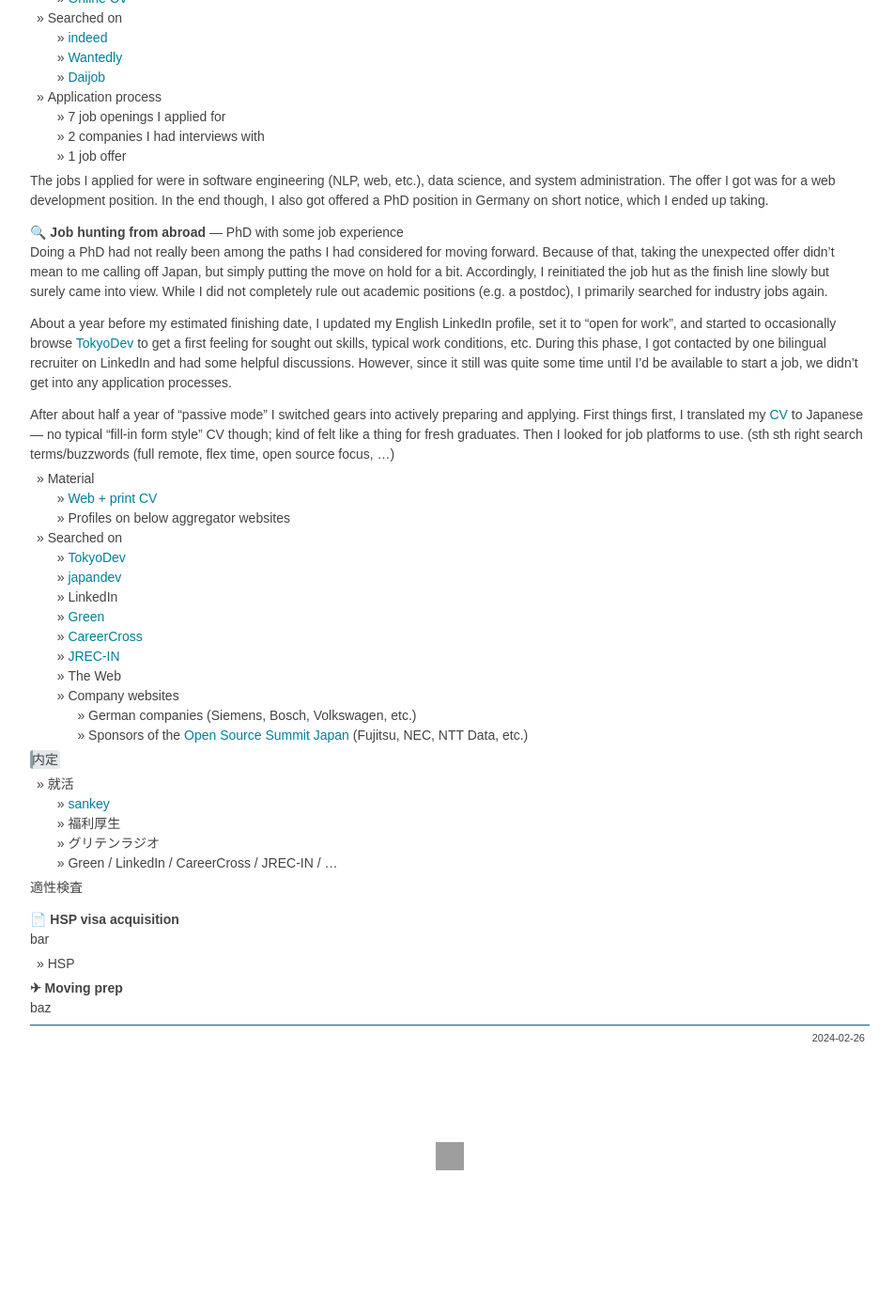
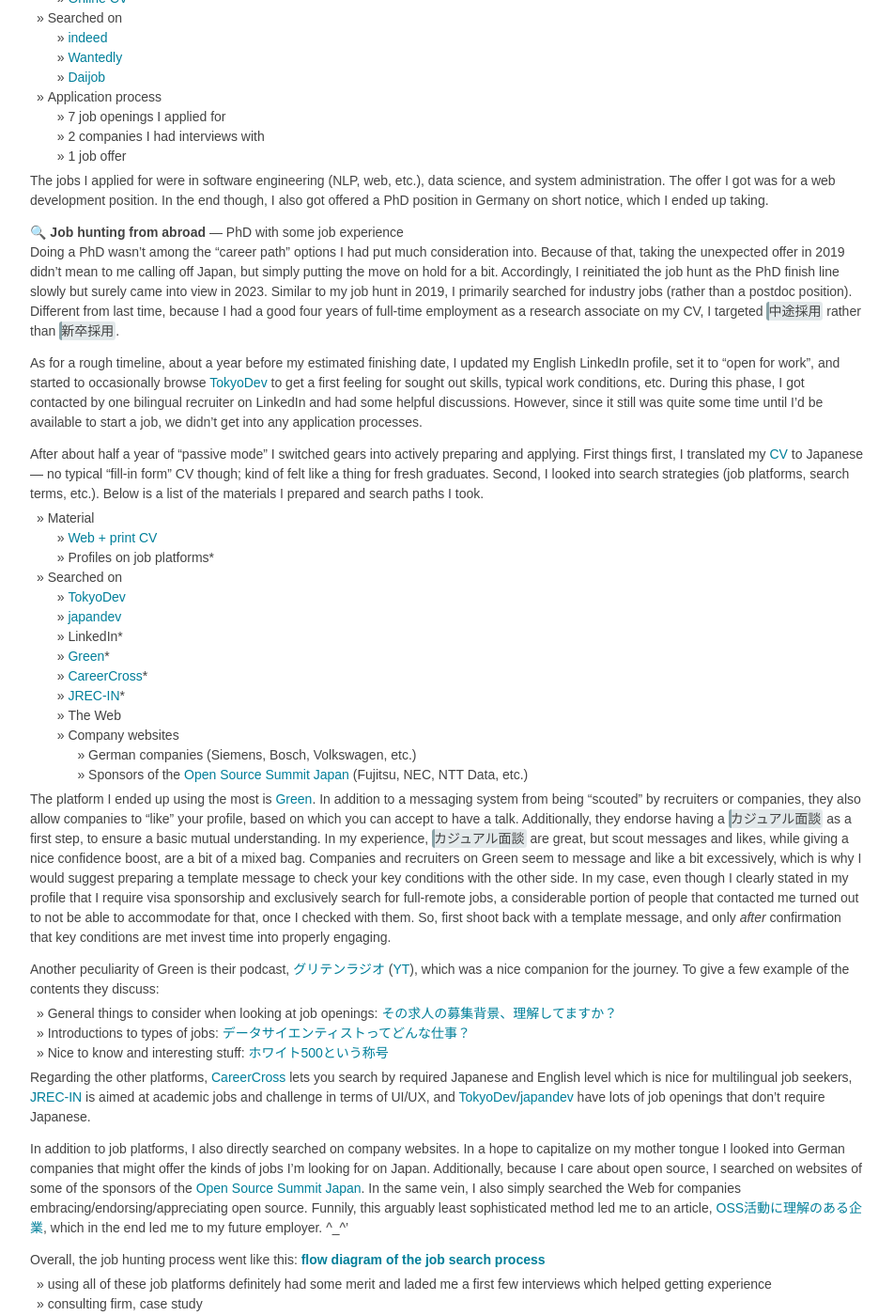
Before and after one commit to IllDepence/sirtetris.com_2021_jekyll, a Jekyll site: the page built from _posts/2024-02-26-xxxxxxxy.md, in a window 1280 px wide and 1400 px high, scrolled down 686 px. Shown: the whole window at 94% size, without its empty margins (161-1113 px from the left). Built offline with Jekyll 4.4.1, drawn with Linux system fonts in a browser that asks for light colours; before the commit the page ends 2031 px from its top, so only the background shows below that; some of the changed text lies outside the part shown; grey boxes are pictures that could not be loaded.

Commit message:
work on WIP blog post

```diff
--- a/_posts/2024-02-26-xxxxxxxy.md
+++ b/_posts/2024-02-26-xxxxxxxy.md
@@ -12,7 +12,7 @@ After having been to Japan as [an exchange student](/s/MYJ15), [a research inter
 In early 2019, I had my first experience with hunting for a job in Japan from abroad. The plan back then was to line up a job for when I’d finish my master’s. Going by old notes, I could reconstruct the following.
 
 * Material
-    * [Japanese “fill-in style” CV](https://github.com/shigio/rireki-style)
+    * [Japanese “fill-in form” CV](https://github.com/shigio/rireki-style)
     * [Online CV](https://github.com/pages-themes/minimal)
 * Searched on
     * [indeed](https://jp.indeed.com/)
@@ -26,41 +26,45 @@ In early 2019, I had my first experience with hunting for a job in Japan from ab
 The jobs I applied for were in software engineering (NLP, web, etc.), data science, and system administration. The offer I got was for a web development position. In the end though, I also got offered a PhD position in Germany on short notice, which I ended up taking.
 
 **🔍 Job hunting from abroad** — PhD with some job experience
-Doing a PhD had not really been among the paths I had considered for moving forward. Because of that, taking the unexpected offer didn’t mean to me calling off Japan, but simply putting the move on hold for a bit. Accordingly, I reinitiated the job hut as the finish line slowly but surely came into view. While I did not completely rule out academic positions (e.g. a postdoc), I primarily searched for industry jobs again.
+Doing a PhD wasn’t among the “career path” options I had put much consideration into. Because of that, taking the unexpected offer in 2019 didn’t mean to me calling off Japan, but simply putting the move on hold for a bit. Accordingly, I reinitiated the job hunt as the PhD finish line slowly but surely came into view in 2023. Similar to my job hunt in 2019, I primarily searched for industry jobs (rather than a postdoc position). Different from last time, because I had a good four years of full-time employment as a research associate on my CV, I targeted <span class="mixlang"><span class="swap" swap="mid-career recruitment"><span class="inner">中途採用</span></span></span> rather than <span class="mixlang"><span class="swap" swap="new graduate recruitment"><span class="inner">新卒採用</span></span></span>.
 
-About a year before my estimated finishing date, I updated my English LinkedIn profile, set it to “open for work”, and started to occasionally browse [TokyoDev](https://www.tokyodev.com/) to get a first feeling for sought out skills, typical work conditions, etc. During this phase, I got contacted by one bilingual recruiter on LinkedIn and had some helpful discussions. However, since it still was quite some time until I’d be available to start a job, we didn’t get into any application processes.
+As for a rough timeline, about a year before my estimated finishing date, I updated my English LinkedIn profile, set it to “open for work”, and started to occasionally browse [TokyoDev](https://www.tokyodev.com/) to get a first feeling for sought out skills, typical work conditions, etc. During this phase, I got contacted by one bilingual recruiter on LinkedIn and had some helpful discussions. However, since it still was quite some time until I’d be available to start a job, we didn’t get into any application processes.
 
-After about half a year of “passive mode” I switched gears into actively preparing and applying. First things first, I translated my [CV](https://github.com/barraq/pandoc-moderncv) to Japanese — no typical “fill-in form style” CV though; kind of felt like a thing for fresh graduates. Then I looked for job platforms to use. (sth sth right search terms/buzzwords (full remote, flex time, open source focus, ...)
+After about half a year of “passive mode” I switched gears into actively preparing and applying. First things first, I translated my [CV](https://github.com/barraq/pandoc-moderncv) to Japanese — no typical “fill-in form” CV though; kind of felt like a thing for fresh graduates. Second, I looked into search strategies (job platforms, search terms, etc.). Below is a list of the materials I prepared and search paths I took.
 
 * Material
     * [Web + print CV](https://github.com/barraq/pandoc-moderncv)
-    * Profiles on below aggregator websites
+    * Profiles on job platforms*
 * Searched on
     * [TokyoDev](https://www.tokyodev.com/)
     * [japandev](https://japan-dev.com/)
-    * LinkedIn
-    * [Green](https://www.green-japan.com/mypage01)
-    * [CareerCross](https://www.careercross.com/)
-    * [JREC-IN](https://jrecin.jst.go.jp/seek/SeekTop)
+    * LinkedIn*
+    * [Green](https://www.green-japan.com/)*
+    * [CareerCross](https://www.careercross.com/)*
+    * [JREC-IN](https://jrecin.jst.go.jp/)*
     * The Web
     * Company websites
         * German companies (Siemens, Bosch, Volkswagen, etc.)
         * Sponsors of the [Open Source Summit Japan](https://events.linuxfoundation.org/open-source-summit-japan/) (Fujitsu, NEC, NTT Data, etc.) <!-- http://web.archive.org/web/20231130075451/https://events.linuxfoundation.org/open-source-summit-japan/#post-185989 -->
 
+The platform I ended up using the most is [Green](https://www.green-japan.com/). In addition to a messaging system from being “scouted” by recruiters or companies, they also allow companies to “like” your profile, based on which you can accept to have a talk. Additionally, they endorse having a <span class="mixlang"><span class="swap" swap="casual talk"><span class="inner">カジュアル面談</span></span></span> as a first step, to ensure a basic mutual understanding. In my experience, <span class="mixlang"><span class="swap" swap="casual talks"><span class="inner">カジュアル面談</span></span></span> are great, but scout messages and likes, while giving a nice confidence boost, are a bit of a mixed bag. Companies and recruiters on Green seem to message and like a bit excessively, which is why I would suggest preparing a template message to check your key conditions with the other side. In my case, even though I clearly stated in my profile that I require visa sponsorship and exclusively search for full-remote jobs, a considerable portion of people that contacted me turned out to not be able to accommodate for that, once I checked with them. So, first shoot back with a template message, and only *after* confirmation that key conditions are met invest time into properly engaging.
 
-<span class="mixlang"><span class="swap" swap="job offer"><span class="inner">内定</span></span></span>
+Another peculiarity of Green is their podcast, [グリテンラジオ](https://www.green-japan.com/contents/guriten_radio) ([YT](https://www.youtube.com/@guriten_radio)), which was a nice companion for the journey. To give a few example of the contents they discuss:
 
+* General things to consider when looking at job openings: [その求人の募集背景、理解してますか？](https://stand.fm/episodes/64730d47dd3063cef8315ccb)
+* Introductions to types of jobs: [データサイエンティストってどんな仕事？](https://stand.fm/episodes/60b42f12a9cdfb1ccf71ff00)
+* Nice to know and interesting stuff: [ホワイト500という称号](https://stand.fm/episodes/6559617d96ef49197f7c856e)
 
+Regarding the other platforms, [CareerCross](https://www.careercross.com/) lets you search by required Japanese and English level which is nice for multilingual job seekers, [JREC-IN](https://jrecin.jst.go.jp/) is aimed at academic jobs and challenge in terms of UI/UX, and [TokyoDev](https://www.tokyodev.com/)/[japandev](https://japan-dev.com/) have lots of job openings that don’t require Japanese.
 
+In addition to job platforms, I also directly searched on company websites. In a hope to capitalize on my mother tongue I looked into German companies that might offer the kinds of jobs I’m looking for on Japan. Additionally, because I care about open source, I searched on websites of some of the sponsors of the [Open Source Summit Japan](https://events.linuxfoundation.org/open-source-summit-japan/). In the same vein, I also simply searched the Web for companies embracing/endorsing/appreciating open source. Funnily, this arguably least sophisticated method led me to an article, [OSS活動に理解のある企業](https://findy-code.io/pick-up/articles/understanding-of-oss_2), which in the end led me to my future employer. ^_^'
 
+Overall, the job hunting process went like this: [**flow diagram of the job search process**](/assets/img/blog/shyuukatsu_2024_sankey.png)
 
-* 就活
-    * [sankey](/assets/img/blog/shyuukatsu_2024_sankey.png)
-    * 福利厚生
-    * グリテンラジオ
-    * Green / LinkedIn / CareerCross / JREC-IN / ...
+* using all of these job platforms definitely had some merit and laded me a first few interviews which helped getting experience
+* consulting firm, case study
+* 性格診断 and リファレンスチェック
 
-適性検査
 
 **📄 HSP visa acquisition**
 bar
```
